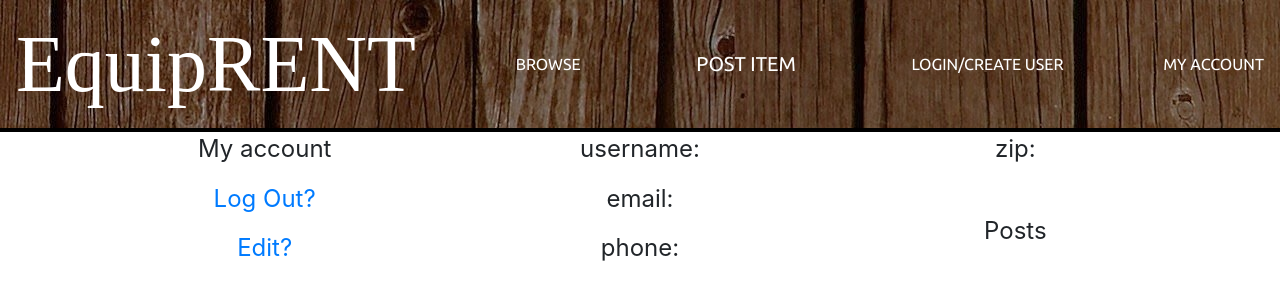
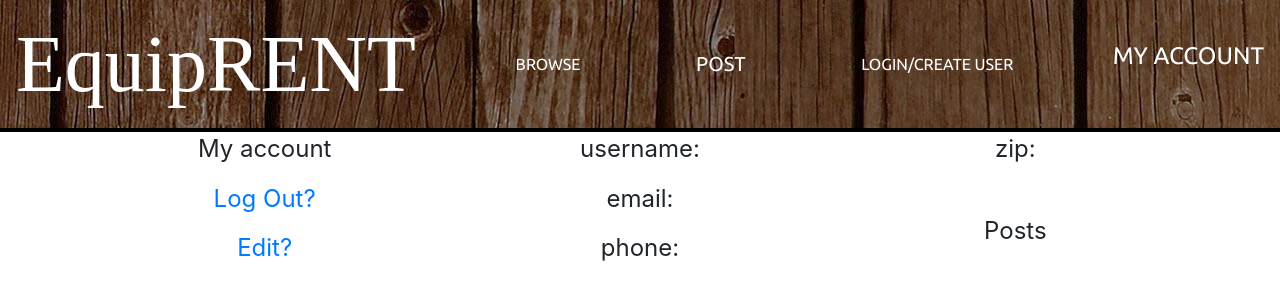
Before and after one commit to EquipRENTAL/Main, a React (Create React App) app in the folder client/: page /accountUser in a window 1280 px wide. Shown: the top 300 px of the page. Built offline with nearby package versions, Linux system fonts and the light colour scheme; a web font is replaced by a local one.

Commit message:
router link does not go to backend

```diff
--- a/client/src/components/Navbar/Navbar.js
+++ b/client/src/components/Navbar/Navbar.js
@@ -17,6 +17,8 @@ class Navbar extends Component {
         console.log("Navbar mounted");
     }
 
+    // <Link /> does not link to the backend...
+
     render() {
         return(
             <div>
@@ -28,13 +30,13 @@ class Navbar extends Component {
                         <Link style={{ textDecoration: 'none' }} className="navLinks" to="/categories">Browse</Link>
                     </div>
                     <div className="post">
-                        <Link style={{ textDecoration: 'none' }} className="navLinks" to="/post">Post Item</Link>
+                        <Link style={{ textDecoration: 'none' }} className="navLinks" to="/post">Post</Link>
                     </div>
                     <div className="login">
                         <Link style={{ textDecoration: 'none' }} className="navLinks" to="/login">Login/Create User</Link>
                     </div>
                     <div className="account">
-                        <Link style={{ textDecoration: 'none' }} className="navLinks" to="/account">My Account</Link>
+                    <a href="/account" style={{ textDecoration: 'none' }} className="navLinks"><p>My Account</p></a>
                     </div>
                 </nav>
             </div>
--- a/client/src/pages/Account.js
+++ b/client/src/pages/Account.js
@@ -14,7 +14,7 @@ class Account extends Component {
         password: '',
         phone: '',
         zip: '',
-        items: []
+        items: []// might need to just give this dummy data....
     }
 
     handleInputChange = event => {
```
